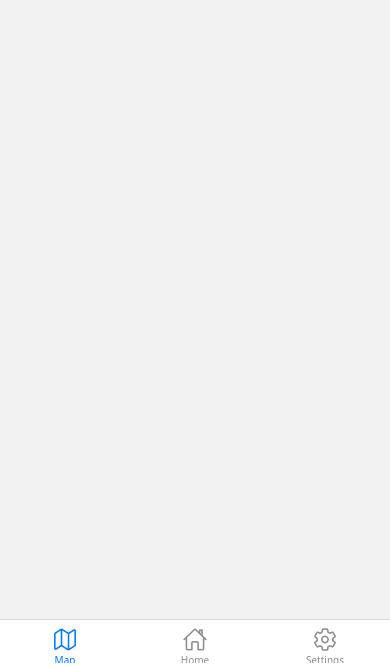
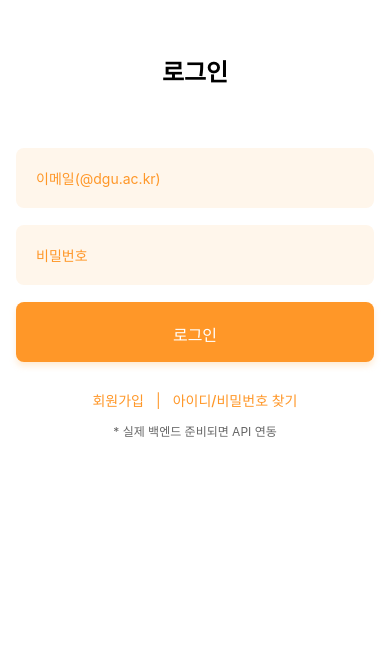
Before and after one commit to Safe-On/Safe-On, a React Native app in the folder frontend/: screen /Login in a window 390 px wide. Shown: the part 176-844 px from the top of the page. Built offline with nearby package versions, Linux system fonts and the light colour scheme.

Commit message:
#14 - Login 화면 구현2

```diff
--- a/frontend/App.tsx
+++ b/frontend/App.tsx
@@ -1,4 +1,14 @@
 // App.tsx
+
+// 잠시 로그인 화면만 실행
+import React from "react";
+import Login from "./screens/Login";
+
+export default function App() {
+  return <Login navigation={{ navigate: () => {}, replace: () => {} }} />;
+}
+
+/* 원래코드
 import React, { useCallback, useEffect, useState } from "react";
 import { View } from "react-native";
 import * as SplashScreen from "expo-splash-screen";
@@ -52,3 +62,4 @@ export default function App() {
     </View>
   );
 }
+*/
--- a/frontend/navigation/BottomTabNavigator.tsx
+++ b/frontend/navigation/BottomTabNavigator.tsx
@@ -36,11 +36,25 @@ export default function BottomTabNavigator() {
 
           return <Ionicons name={iconName} size={size} color={color} />;
         },
+        tabBarActiveTintColor: "green", // 선택된 탭 텍스트 색 (선택사항)
+        tabBarInactiveTintColor: "#8E8E93", // 선택 안된 탭 텍스트 색 (선택사항)
       })}
     >
-      <Tab.Screen name="Map" component={Map} />
-      <Tab.Screen name="Home" component={Home} />
-      <Tab.Screen name="Settings" component={Settings} />
+      <Tab.Screen
+        name="Home"
+        component={Home}
+        options={{ tabBarLabel: "홈" }}
+      />
+      <Tab.Screen
+        name="Map"
+        component={Map}
+        options={{ tabBarLabel: "지도" }}
+      />
+      <Tab.Screen
+        name="Settings"
+        component={Settings}
+        options={{ tabBarLabel: "설정" }}
+      />
     </Tab.Navigator>
   );
 }
--- a/frontend/package.json
+++ b/frontend/package.json
@@ -10,6 +10,7 @@
   },
   "dependencies": {
     "@expo/vector-icons": "^14.1.0",
+    "@react-native-async-storage/async-storage": "2.1.2",
     "@react-navigation/bottom-tabs": "^7.4.5",
     "@react-navigation/native": "^7.1.17",
     "@react-navigation/native-stack": "^7.3.24",
@@ -20,6 +21,7 @@
     "expo-splash-screen": "~0.30.10",
     "expo-status-bar": "~2.2.3",
     "react": "19.0.0",
+    "react-hook-form": "^7.62.0",
     "react-native": "0.79.5",
     "react-native-gesture-handler": "~2.24.0",
     "react-native-reanimated": "~3.17.4",
--- a/frontend/screens/FirstScreen.tsx
+++ b/frontend/screens/FirstScreen.tsx
@@ -2,11 +2,8 @@
 import React, { useEffect } from "react";
 import { View, Text, StyleSheet, ActivityIndicator, Image } from "react-native";
 import { NativeStackScreenProps } from "@react-navigation/native-stack";
-
-type RootStackParamList = {
-  First: undefined;
-  MainTabs: undefined;
-};
+import AsyncStorage from "@react-native-async-storage/async-storage";
+import type { RootStackParamList } from "../navigation/AppNavigator";
 
 type Props = NativeStackScreenProps<RootStackParamList, "First">;
 
@@ -14,15 +11,14 @@ const FirstScreen: React.FC<Props> = ({ navigation }) => {
   useEffect(() => {
     async function initialize() {
       try {
-        // 실제 초기화 작업들: 예시
-        // await restoreAuthState();
-        // await fetchUserSettings();
-        await new Promise((r) => setTimeout(r, 1000)); // 예시 지연
+        const permissionAgreed = await AsyncStorage.getItem("PermissionAgreed");
+        if (permissionAgreed === "true") {
+          navigation.replace("MainTabs");
+        } else {
+          navigation.replace("Permission");
+        }
       } catch (e) {
         console.warn("초기화 오류:", e);
-      } finally {
-        // 준비 끝나면 메인 탭으로 이동 (스택을 교체)
-        navigation.replace("MainTabs");
       }
     }
     initialize();
--- a/frontend/screens/Login.tsx
+++ b/frontend/screens/Login.tsx
@@ -1,6 +1,215 @@
 import React from "react";
-import { View } from "react-native";
+import {
+  View,
+  TextInput,
+  Button,
+  Text,
+  Alert,
+  StyleSheet,
+  TouchableOpacity,
+  Pressable,
+  ActivityIndicator,
+} from "react-native";
+import { useForm, Controller } from "react-hook-form";
+import AsyncStorage from "@react-native-async-storage/async-storage";
 
-export default function Login() {
-  return <View></View>;
+// import { login as apiLogin } from "../services/api"; // 백엔드 api (없으면 모킹 가능)
+
+export default function Login({ navigation }: { navigation: any }) {
+  const {
+    control,
+    handleSubmit,
+    formState: { errors, isSubmitting },
+  } = useForm({
+    defaultValues: { email: "", password: "" },
+  });
+
+  const onSubmit = async (data: { email: string; password: string }) => {
+    try {
+      const response = await fetch(
+        "https://your-backend-domain.com/api/login",
+        {
+          method: "POST",
+          headers: {
+            "Content-Type": "application/json",
+          },
+          body: JSON.stringify({
+            email: data.email,
+            password: data.password,
+          }),
+        }
+      );
+
+      if (!response.ok) {
+        // 200번대 응답이 아니면 에러로 처리
+        const errorData = await response.json();
+        throw new Error(errorData.message || "로그인 실패");
+      }
+
+      const res = await response.json();
+
+      // 예: 서버에서 { token: "...", user: {...} } 형태로 반환한다고 가정
+      await AsyncStorage.setItem("token", res.token);
+      await AsyncStorage.setItem("user", JSON.stringify(res.user));
+
+      navigation.replace("Main"); // 로그인 성공 후 메인 화면 이동
+    } catch (error: any) {
+      Alert.alert(
+        "로그인 실패",
+        error.message || "아이디나 비밀번호를 확인해 주세요."
+      );
+    }
+  };
+
+  return (
+    <View style={styles.container}>
+      <Text style={styles.title}>로그인</Text>
+
+      <Controller
+        control={control}
+        name="email"
+        rules={{
+          required: "이메일을 입력하세요.",
+          pattern: {
+            value: /\S+@\S+\.\S+/,
+            message: "유효한 이메일 형식이어야 합니다.",
+          },
+        }}
+        render={({ field: { onChange, value } }) => (
+          <TextInput
+            placeholder="이메일(@dgu.ac.kr)"
+            placeholderTextColor={"#FF9728"}
+            value={value}
+            onChangeText={onChange}
+            keyboardType="email-address"
+            autoCapitalize="none"
+            style={[styles.input, errors.email && styles.errorInput]}
+          />
+        )}
+      />
+      {errors.email && (
+        <Text style={styles.errorText}>{errors.email.message}</Text>
+      )}
+
+      <Controller
+        control={control}
+        name="password"
+        rules={{
+          required: "비밀번호를 입력하세요.",
+          minLength: { value: 6, message: "최소 6자리 이상이어야 합니다." },
+        }}
+        render={({ field: { onChange, value } }) => (
+          <TextInput
+            placeholder="비밀번호"
+            placeholderTextColor={"#FF9728"}
+            value={value}
+            onChangeText={onChange}
+            secureTextEntry
+            style={[styles.input, errors.password && styles.errorInput]}
+          />
+        )}
+      />
+      {errors.password && (
+        <Text style={styles.errorText}>{errors.password.message}</Text>
+      )}
+
+      <Pressable
+        onPress={handleSubmit(onSubmit)}
+        disabled={isSubmitting}
+        style={({ pressed }) => [
+          styles.loginButton,
+          isSubmitting && styles.loginButtonDisabled,
+          pressed && !isSubmitting && { opacity: 0.8 },
+        ]}
+        accessibilityRole="button"
+        accessibilityState={{ disabled: isSubmitting }}
+      >
+        {isSubmitting ? (
+          <ActivityIndicator />
+        ) : (
+          <Text style={styles.loginButtonText}>로그인</Text>
+        )}
+      </Pressable>
+
+      <View style={styles.row}>
+        <TouchableOpacity onPress={() => navigation.navigate("Register")}>
+          <Text style={styles.linkText}>회원가입</Text>
+        </TouchableOpacity>
+        <Text style={styles.separator}>|</Text>
+        <TouchableOpacity onPress={() => navigation.navigate("IdpwFind")}>
+          <Text style={styles.linkText}>아이디/비밀번호 찾기</Text>
+        </TouchableOpacity>
+      </View>
+
+      <Text style={styles.note}>* 실제 백엔드 준비되면 API 연동</Text>
+    </View>
+  );
 }
+
+const styles = StyleSheet.create({
+  container: {
+    flex: 1,
+    padding: 16,
+    justifyContent: "center",
+    backgroundColor: "#ffffff",
+  },
+  title: {
+    fontSize: 24,
+    fontWeight: "700",
+    marginBottom: 60,
+    textAlign: "center",
+  },
+  input: {
+    borderRadius: 8,
+    padding: 20,
+    marginBottom: 17,
+    backgroundColor: "#fff6eb",
+    width: "100%",
+    maxWidth: 400,
+    height: 60,
+  },
+  loginButton: {
+    backgroundColor: "#FF9728",
+    padding: 20,
+    borderRadius: 8,
+    alignItems: "center",
+    width: "100%",
+    maxWidth: 400,
+    height: 60,
+    // iOS 그림자 - 주황색으로 전체 방향에 그림자 주기
+    shadowColor: "#FFCE93", // 주황색 그림자
+    shadowOffset: { width: 0, height: 4 },
+    shadowOpacity: 0.4,
+    shadowRadius: 6,
+    elevation: 4,
+  },
+  loginButtonDisabled: {
+    opacity: 0.5,
+  },
+  loginButtonText: {
+    color: "#fff",
+    fontSize: 16,
+    fontWeight: "500",
+  },
+  errorInput: { borderColor: "#e74c3c" },
+  errorText: { color: "#e74c3c", marginBottom: 8 },
+  row: {
+    flexDirection: "row",
+    justifyContent: "center",
+    alignItems: "center",
+    marginTop: 28,
+  },
+  linkText: {
+    color: "#FF9728",
+    fontSize: 14,
+    fontWeight: "500",
+    marginHorizontal: 6,
+  },
+  separator: {
+    color: "#FF9728",
+    marginHorizontal: 6,
+    fontWeight: "400",
+    fontSize: 14,
+  },
+  note: { marginTop: 12, fontSize: 12, color: "#666", textAlign: "center" },
+});
--- /dev/null
+++ b/package.json
@@ -0,0 +1,5 @@
+{
+  "dependencies": {
+    "react-hook-form": "^7.62.0"
+  }
+}
```
Also changed, not shown: frontend/screens/Permission.tsx (+92 -5 lines), 2 other files (tests, documents, lock files or other folders).
